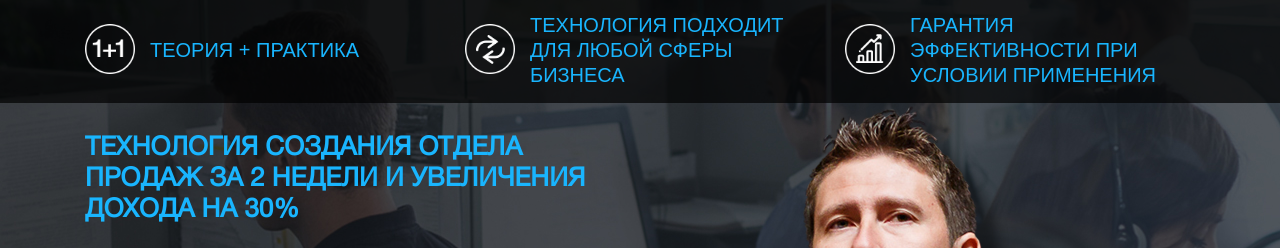
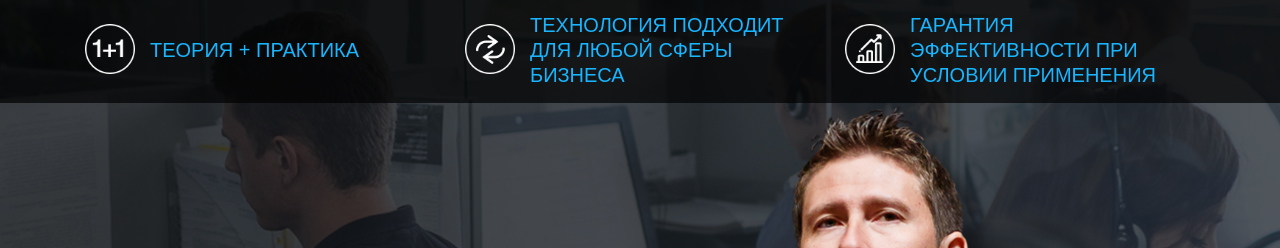
Before and after one commit to efekta/BusinessLife, a plain HTML site: page index.html in a window 1280 px wide. Shown: the part 107-355 px from the top of the page. Drawn offline with Linux system fonts and the light colour scheme; some packages are replaced by stand-ins of ours; files whose address does not match are found by name.

Commit message:
no message

```diff
--- a/index.html
+++ b/index.html
@@ -170,7 +170,7 @@
                     </div>
                 </div>
             </div>
-            <div class="row-content" style="background-image: url('images/speakers/about_1.png');background-repeat: no-repeat;background-position: 100% 0;">
+            <div class="row-content">
                 <div class="col-lg-6 col-md-6 col-sm-12 col-xs-12 content">
                     <div class="suptitle suptitle_blue">
                         Технология создания отдела продаж за 2 недели и увеличения дохода на 30%</div>
@@ -205,7 +205,11 @@
                     </div>
 
                 </div>
-
+                <div class="col-lg-6 col-md-6 col-sm-12 col-xs-12 speaker-box">
+                    <div class="i-speaker-photo" >
+                        <img src="images/speakers/about_1.png" alt="">
+                    </div>
+                </div>
             </div>
         </div>
     </section>
```
